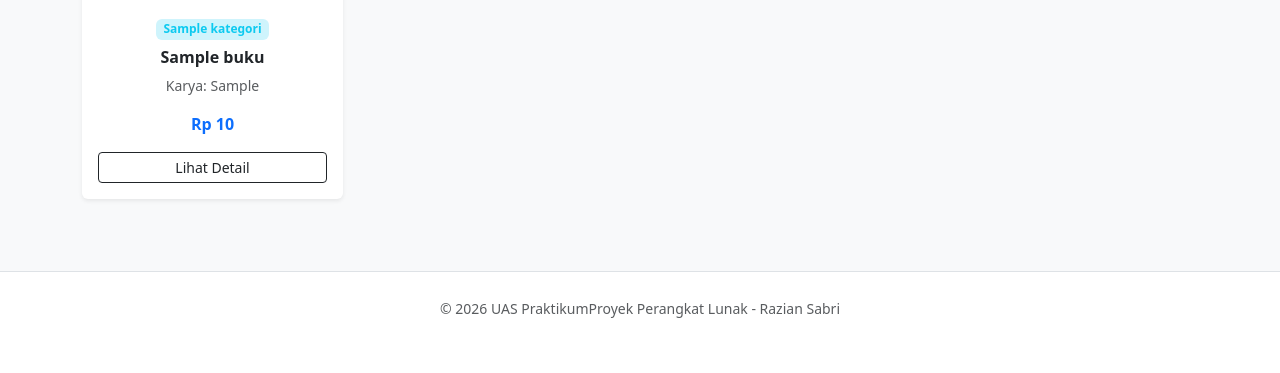
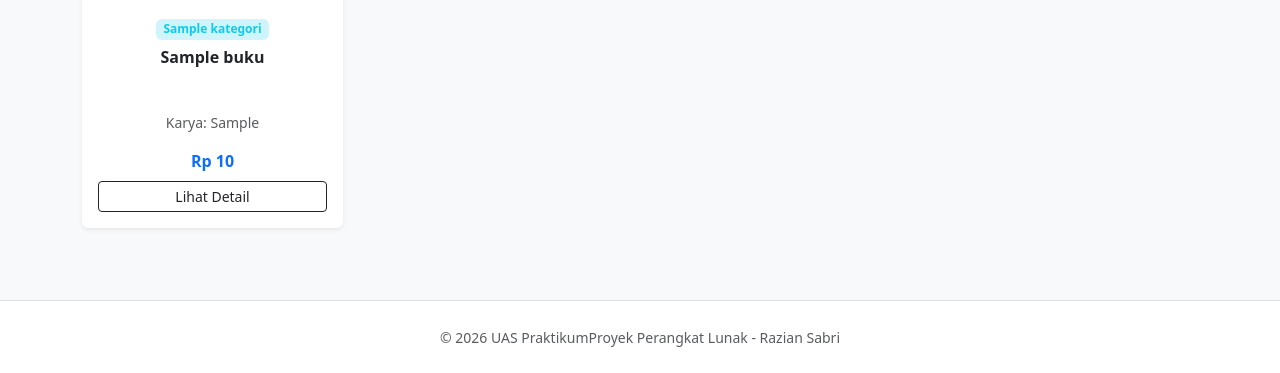
Before and after one commit to raziansabri04/UAS_PPL_KatalogBuku, a Django app: page / in a window 1280 px wide. Shown: the part 602-975 px from the top of the page. Before the commit the page ends 920 px from the top, so only its background shows below. Run offline with Django 5.2, Linux system fonts and the light colour scheme; tables that the repository leaves empty hold one stand-in row (values such as "Sample post").

Commit message:
memperbaiki bug dan sejajarkan halaman

```diff
--- a/katalog/templates/katalog/index.html
+++ b/katalog/templates/katalog/index.html
@@ -1,6 +1,35 @@
 {% extends 'katalog/base.html' %}
 
 {% block content %}
+<style>
+    /* Membuat semua tombol filter memiliki lebar yang sama */
+    .filter-btn {
+        min-width: 160px;
+        margin: 5px;
+        transition: all 0.3s ease;
+    }
+
+    .filter-btn:hover {
+        transform: translateY(-2px);
+        box-shadow: 0 4px 8px rgba(0,0,0,0.1);
+    }
+
+    /* Memastikan area judul memiliki tinggi yang sama */
+    .card-title {
+        min-height: 3.5rem;
+        display: -webkit-box;
+        -webkit-line-clamp: 2;
+        -webkit-box-orient: vertical;
+        overflow: hidden;
+        margin-bottom: 0.5rem;
+    }
+
+    /* Memaksa tombol ke bawah kartu */
+    .mt-auto-custom {
+        margin-top: auto;
+    }
+</style>
+
 <div class="row mb-4">
     <div class="col text-center">
         <h2 class="fw-bold">📚 Katalog Buku</h2>
@@ -11,9 +40,7 @@
 <!-- TOMBOL FILTER -->
 <div class="row mb-5">
     <div class="col-12 text-center">
-        <!-- Tombol Semua (Aktif di awal dengan btn-primary) -->
         <button class="btn btn-primary text-white btn-sm m-1 filter-btn" data-filter="all">Semua</button>
-
         {% for kat in daftar_kategori %}
             <button class="btn btn-outline-primary btn-sm m-1 filter-btn" data-filter="{{ kat.nama|slugify }}">
                 {{ kat.nama }}
@@ -24,7 +51,6 @@
 
 <div class="row" id="book-container">
     {% for p in daftar_buku %}
-    <!-- Tambahkan class 'book-item' dan slug kategori di sini -->
     <div class="col-md-3 mb-4 book-item" data-category="{{ p.kategori.nama|slugify }}">
         <div class="card h-100 shadow-sm border-0">
             {% if p.sampul %}
@@ -33,15 +59,21 @@
                 <img src="https://via.placeholder.com/300x400?text=No+Image" class="card-img-top" style="height: 300px; object-fit: cover;">
             {% endif %}
 
-            <div class="card-body text-center">
-                <span class="badge bg-info-subtle text-info mb-2">{{ p.kategori.nama }}</span>
+            <div class="card-body text-center d-flex flex-column">
+                <div class="mb-2">
+                    <span class="badge bg-info-subtle text-info">{{ p.kategori.nama }}</span>
+                </div>
+
                 <h5 class="card-title h6 fw-bold">{{ p.judul }}</h5>
                 <p class="text-muted small">Karya: {{ p.penulis }}</p>
-                <p class="text-primary fw-bold">Rp {{ p.harga }}</p>
-                <a href="{% url 'detail_produk' p.id %}" class="btn btn-outline-dark btn-sm w-100">Lihat Detail</a>
-            </div>
-        </div>
-    </div>
+
+                <div class="mt-auto-custom">
+                    <p class="text-primary fw-bold mb-2">Rp {{ p.harga }}</p>
+                    <a href="{% url 'detail_produk' p.id %}" class="btn btn-outline-dark btn-sm w-100">Lihat Detail</a>
+                </div>
+            </div> <!-- Tutup card-body -->
+        </div> <!-- Tutup card -->
+    </div> <!-- Tutup col-md-3 -->
     {% empty %}
     <div class="col-12 text-center">
         <p class="alert alert-info">Belum ada koleksi buku.</p>
@@ -53,17 +85,14 @@
 <script>
     document.querySelectorAll('.filter-btn').forEach(button => {
         button.addEventListener('click', function() {
-            // 1. RESET: Semua tombol dikembalikan ke outline (putih)
             document.querySelectorAll('.filter-btn').forEach(btn => {
                 btn.classList.remove('btn-primary', 'text-white');
                 btn.classList.add('btn-outline-primary');
             });
 
-            // 2. AKTIFKAN: Tombol yang diklik diubah menjadi biru (solid)
             this.classList.remove('btn-outline-primary');
             this.classList.add('btn-primary', 'text-white');
 
-            // 3. LOGIKA FILTERING
             const filterValue = this.getAttribute('data-filter');
             const items = document.querySelectorAll('.book-item');
 
@@ -77,5 +106,4 @@
         });
     });
 </script>
-
 {% endblock %}
```
